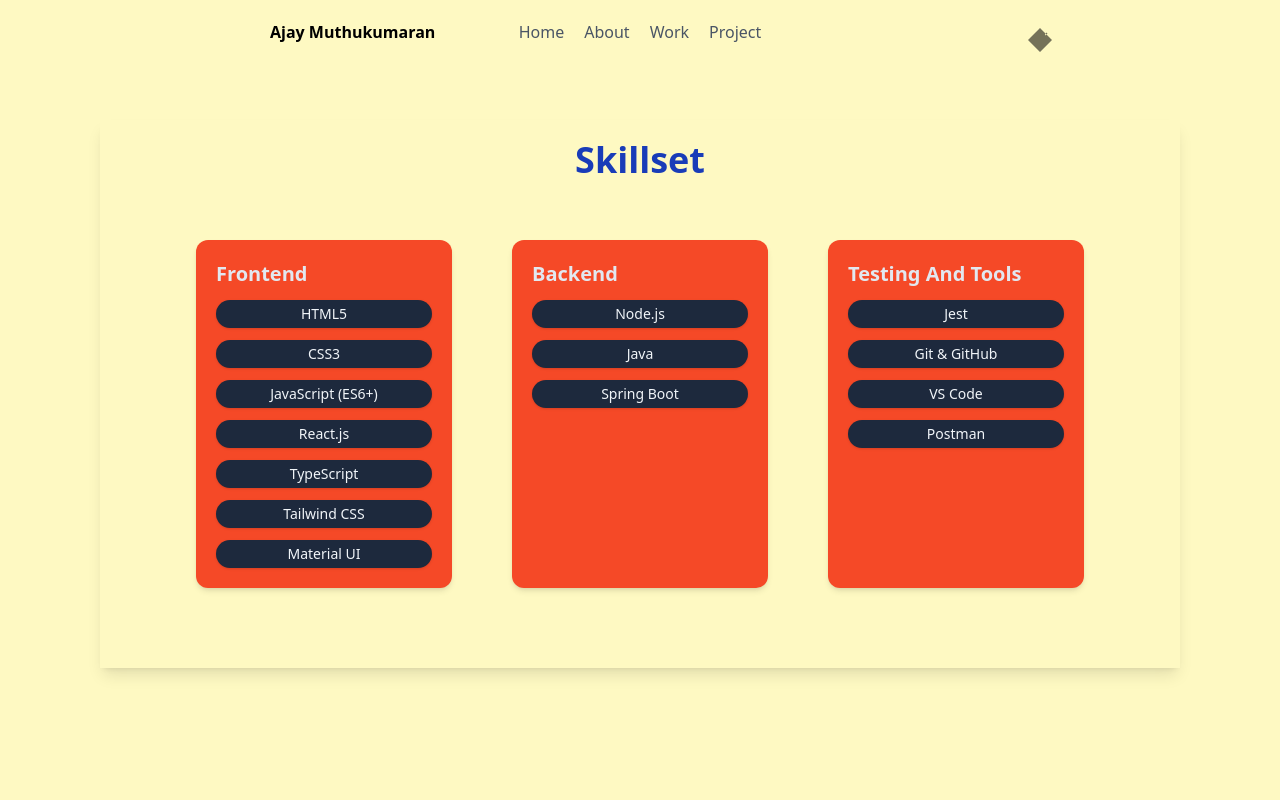
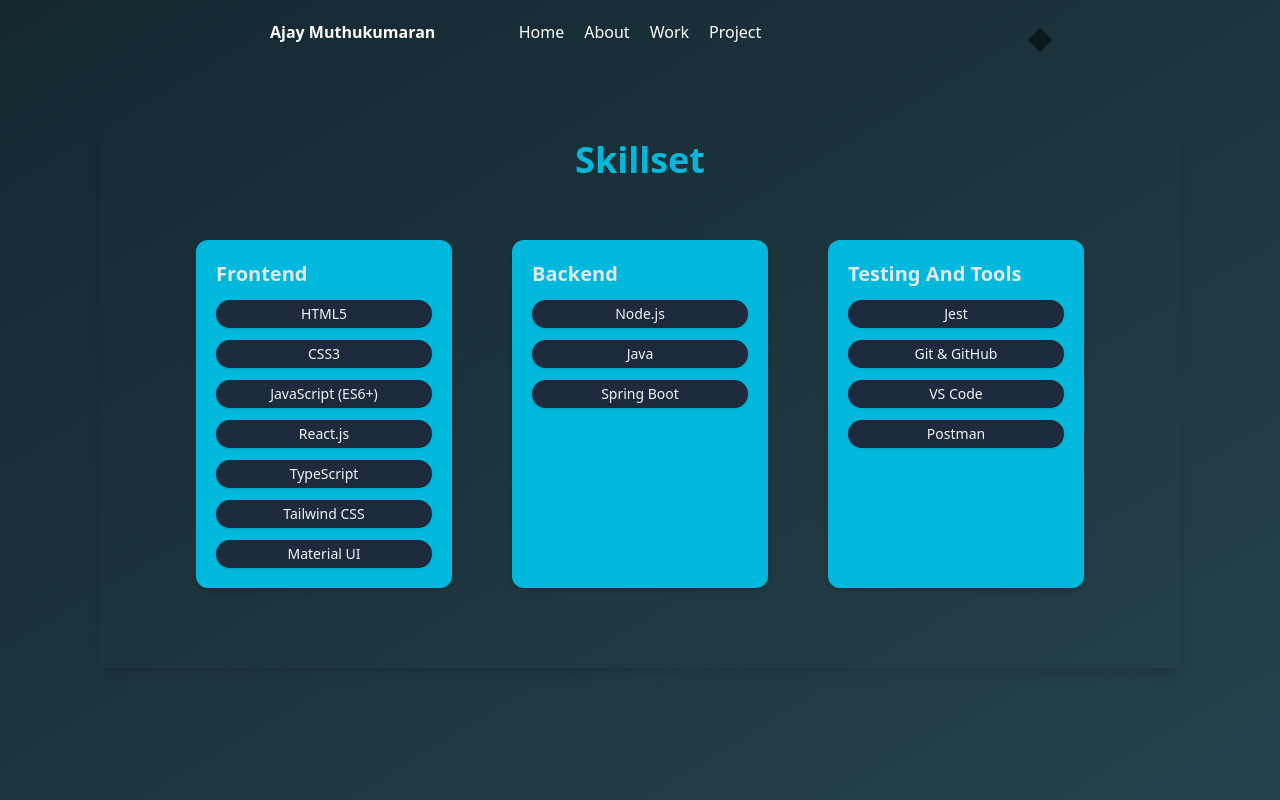
Before and after one commit to ajay-mkumar/my-portfolio, a React (Vite) app: page /home in a window 1280 px wide. Both pictures are taken after a click on the button "Skillset". Built offline with nearby package versions, Linux system fonts and the light colour scheme; some icons are missing.

Commit message:
design refactoring

```diff
--- a/index.html
+++ b/index.html
@@ -6,7 +6,7 @@
     <meta name="viewport" content="width=device-width, initial-scale=1.0" />
     <title>Vite + React + TS</title>
   </head>
-  <body class="bg-yellow-100">
+  <body class="bg-gradient-to-tl from-[#2C5364] via-[#203A43] to-[#0F2027] animate-gradient">
     <div id="root"></div>
     <script type="module" src="/src/main.tsx"></script>
   </body>
--- a/src/component/Homepage/Homepage.tsx
+++ b/src/component/Homepage/Homepage.tsx
@@ -9,19 +9,23 @@ function Homepage() {
         <section className="flex flex-col-reverse md:flex-row items-center gap-10 justify-center min-h-screen px-6">
           {/* Text Section */}
           <div className="text-center md:text-left">
-            <p className="text-xl md:text-2xl font-medium text-gray-600">
+            <p className="text-xl md:text-2xl font-medium text-white">
               Hello, I'm Ajay
             </p>
             <h1 className="text-4xl md:text-6xl font-bold leading-tight">
-              <span className="block">Full Stack</span>
+              <span className="block text-white">Full Stack</span>
               <span className="block text-blue-500">Developer</span>
             </h1>
-            <button className="mt-5 bg-orange-300 pl-5 pr-5 px-2 py-2 shadow-lg hover:scale-120 transition duration-300">
+            <button
+              className="mt-5 bg-cyan-500 hover:bg-cyan-400 text-white
+ pl-5 pr-5 px-2 py-2 shadow-lg hover:scale-120 transition duration-300"
+            >
               Resume
             </button>
             <button
               onClick={() => setModal("skillset")}
-              className="mt-5 ml-5 bg-orange-300 pl-5 pr-5 px-2 py-2 shadow-lg hover:scale-120 transition duration-300"
+              className="mt-5 ml-5 bg-cyan-500 hover:bg-cyan-400 text-white
+ pl-5 pr-5 px-2 py-2 shadow-lg hover:scale-120 transition duration-300"
             >
               Skillset
             </button>
--- a/src/component/NavBar/NavBar.tsx
+++ b/src/component/NavBar/NavBar.tsx
@@ -7,14 +7,14 @@ import { Link } from "react-router-dom";
 function NavBar() {
   return (
     <div className="sm:flex justify-between m-5 relative">
-      <h1 className="absolute left-[250px] font-bold">Ajay Muthukumaran</h1>
+      <h1 className="absolute left-[250px] font-bold text-white">Ajay Muthukumaran</h1>
 
       <ul className="flex justify-center gap-5 absolute left-1/2 transform -translate-x-1/2">
       {["Home", "About", "Work", "Project"].map((label, index) => (
           <Link
           to={label.toLowerCase()}
             key={index}
-            className="text-gray-600 hover:text-blue-500 font-medium text-sm md:text-base cursor-pointer transition-all duration-300 transform hover:scale-110"
+            className="text-white hover:text-blue-500 font-medium text-sm md:text-base cursor-pointer transition-all duration-300 transform hover:scale-110"
           >
             {label}
           </Link>
--- a/src/component/SkillSet/SkillSet.tsx
+++ b/src/component/SkillSet/SkillSet.tsx
@@ -3,12 +3,12 @@ import { skills } from "../../common/constants";
 function SkillSet() {
   return (
     <div className="m-[100px] p-5 shadow-lg">
-      <h1 className="text-center font-bold text-blue-800 text-4xl">Skillset</h1>
+      <h1 className="text-center font-bold text-cyan-500 text-4xl">Skillset</h1>
       <div className="m-5 p-5 flex flex-wrap justify-center gap-5">
         {Object.entries(skills).map(([category, techs]) => (
           <div
             key={category}
-            className="bg-[#F54927] m-5 p-5 rounded-xl shadow-md w-64 flex flex-col items-start"
+            className="bg-cyan-500 m-5 p-5 rounded-xl shadow-md w-64 flex flex-col items-start"
           >
             <h3 className="text-xl font-semibold capitalize text-slate-200 mb-3">
               {category.replace(/([A-Z])/g, " $1")}
--- a/src/component/Work/Work.tsx
+++ b/src/component/Work/Work.tsx
@@ -10,7 +10,7 @@ function Work() {
       {workExperience.map((exp, index) => (
         <div
           key={index}
-          className="p-5 m-5 shadow-lg bg-slate-100 hover:scale-105 transition duration-300"
+          className="p-5 m-5 shadow-2xl rounded-lg bg-white hover:scale-105 transition duration-300"
         >
           <h3 className="font-bold text-blue-700">{exp.designation}</h3>
           <p>{exp.Duration}</p>
--- a/src/index.css
+++ b/src/index.css
@@ -13,5 +13,16 @@
   }
 
   .flip-in {
-    animation: flipIn 1s ease-out forwards;
+    animation: flipIn 1s ease-out;
+    backface-visibility: hidden;
   }
+  @keyframes gradientShift {
+    0% { background-position: 0% 50%; }
+    50% { background-position: 100% 50%; }
+    100% { background-position: 0% 50%; }
+  }
+
+  .animate-gradient {
+    background-size: 200% 200%;
+    animation: gradientShift 8s ease infinite;
+  }
```
